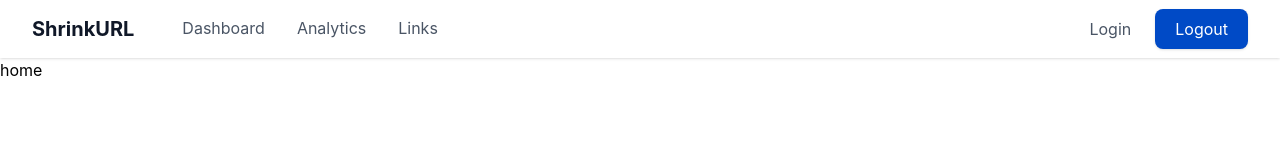
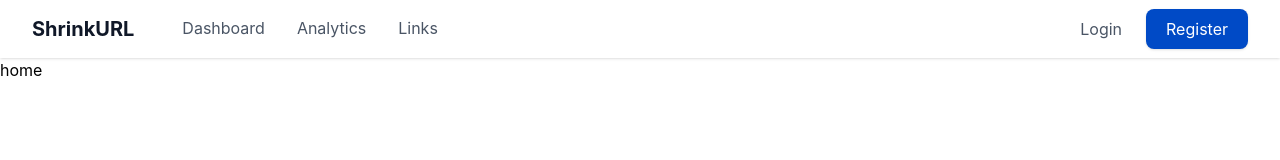
Before and after one commit to alfannurfaiz9/shrink_url_fe, a React (Vite) app: page /home in a window 1280 px wide. Shown: the top 160 px of the page. Built offline with nearby package versions, Linux system fonts and the light colour scheme.

Commit message:
fix: update navbar link for auth and register

```diff
--- a/src/components/Navbar.tsx
+++ b/src/components/Navbar.tsx
@@ -38,10 +38,10 @@ const Navbar = () => {
           Login
         </Link>
         <Link
-          to="/auth/logout"
+          to="/auth/register"
           className="bg-primary text-white px-5 py-2 rounded-lg hover:opacity-90 transition-all shadow-sm"
         >
-          Logout
+          Register
         </Link>
       </div>
       <button
@@ -84,10 +84,10 @@ const Navbar = () => {
             Login
           </Link>
           <Link
-            to="/auth/logout"
+            to="/auth/register"
             className="bg-primary text-white px-5 py-2 rounded-lg hover:opacity-90 transition-all shadow-sm"
           >
-            Logout
+            Register
           </Link>
         </div>
       </div>
```
